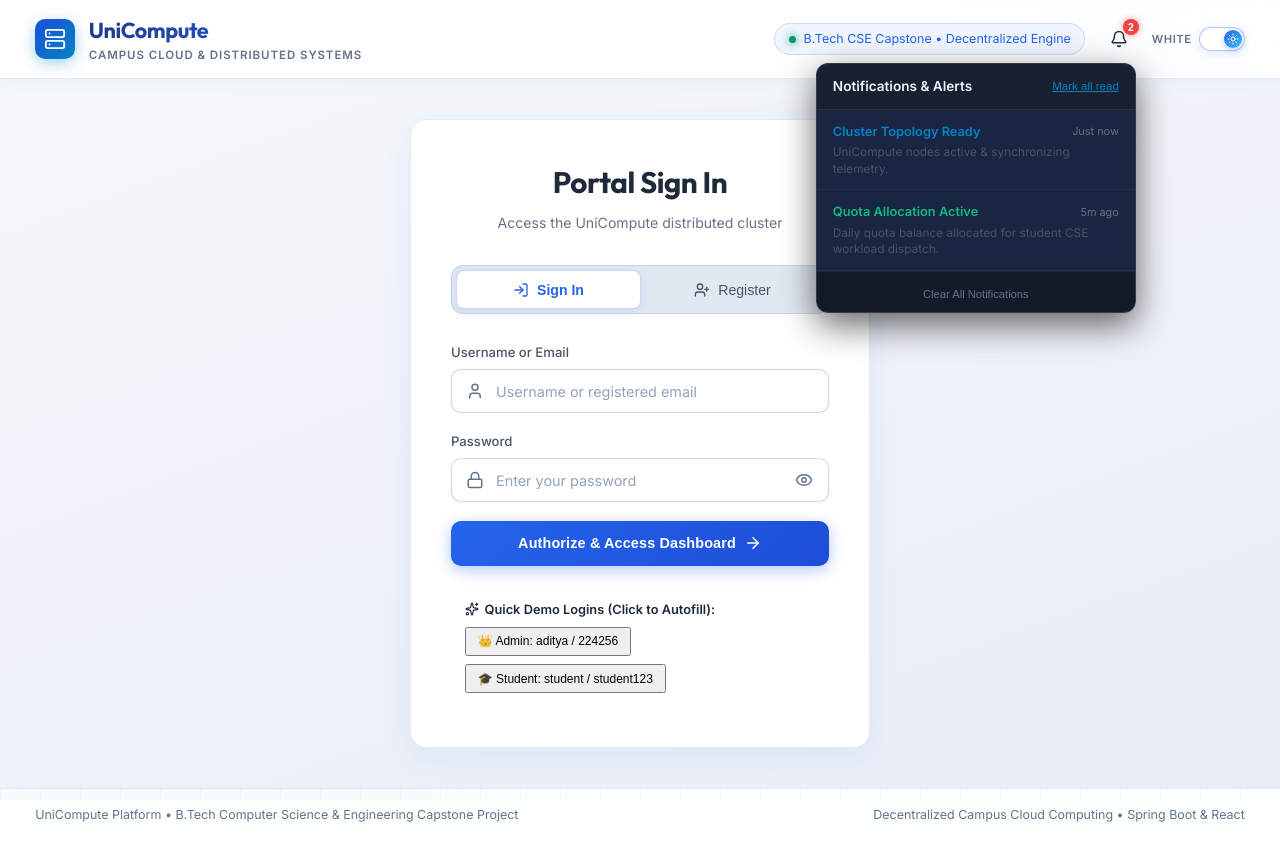
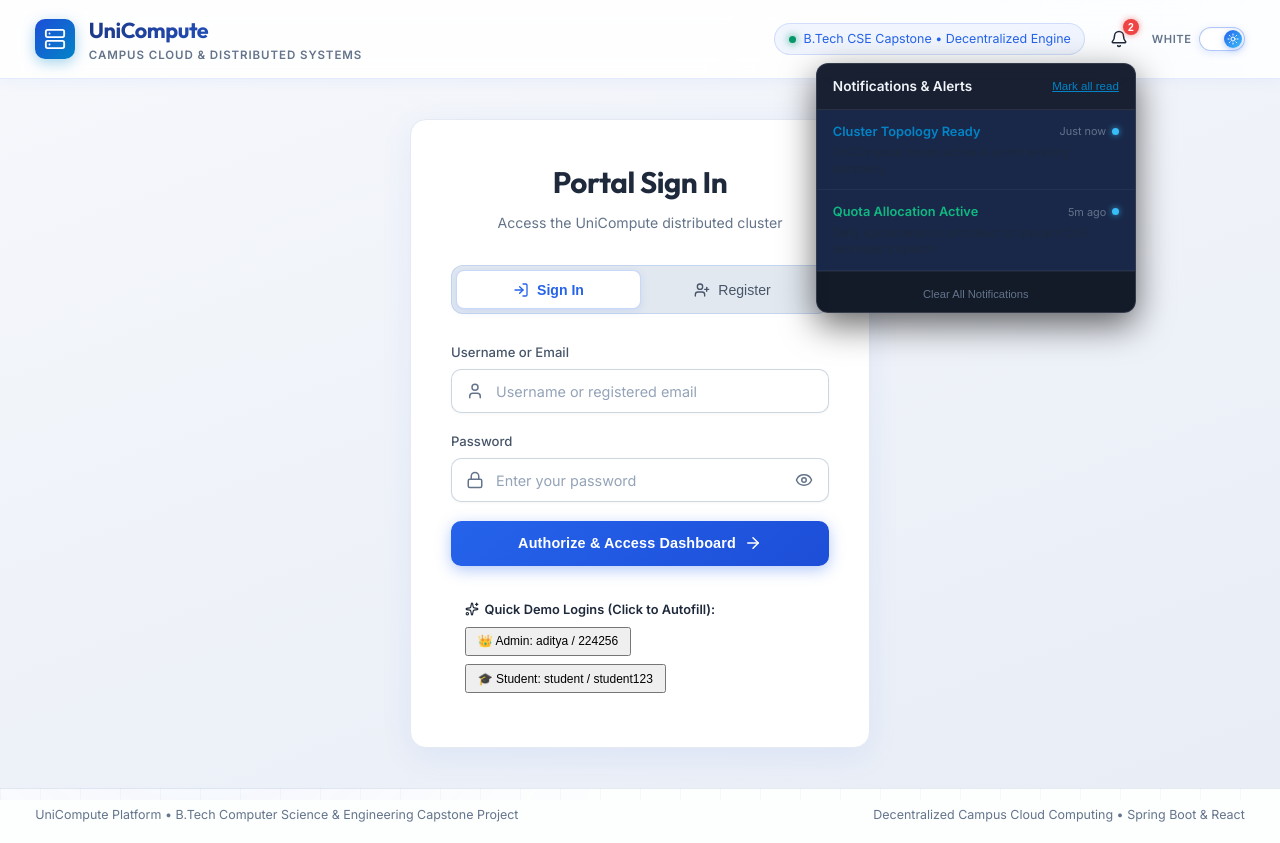
Before and after one commit to adityarawat-cse/UniCompute, a React (Vite) app in the folder frontend/: page / in a window 1280 px wide. Both pictures are taken after a click on the button "Notifications & System Alerts". Built offline with nearby package versions, Linux system fonts and the light colour scheme.

Commit message:
fix(frontend): persist notification read status across refreshes and add real-time lifecycle alerts

```diff
--- a/frontend/src/App.jsx
+++ b/frontend/src/App.jsx
@@ -502,7 +502,21 @@ print("Computation completed successfully on worker node.")
   }, [selectedProcessJobId, analyticsFilterMode]);
 
   // Notification Center & Alerts State (F-6)
-  const [notifications, setNotifications] = useState([
+  const prevJobStatusMap = useRef({});
+
+  const [notifications, setNotifications] = useState(() => {
+    try {
+      const saved = localStorage.getItem('unicompute_notifications');
+      if (saved) {
+        const parsed = JSON.parse(saved);
+        if (Array.isArray(parsed) && parsed.length > 0) {
+          return parsed;
+        }
+      }
+    } catch (e) {
+      console.warn('Failed to parse notifications from localStorage', e);
+    }
+    return [
       {
         id: 'n-1',
         title: 'Cluster Topology Ready',
@@ -519,12 +533,22 @@ print("Computation completed successfully on worker node.")
         time: '5m ago',
         read: false
       }
-  ]);
+    ];
+  });
   const [showNotifDropdown, setShowNotifDropdown] = useState(false);
+
+  // Sync notifications to localStorage so read/unread and custom alerts persist across refresh
+  useEffect(() => {
+    try {
+      localStorage.setItem('unicompute_notifications', JSON.stringify(notifications));
+    } catch (e) {
+      console.warn('Failed to persist notifications', e);
+    }
+  }, [notifications]);
 
   const addNotification = (title, message, type = 'info') => {
     const newNotif = {
-      id: 'notif-' + Date.now(),
+      id: 'notif-' + Date.now() + '-' + Math.random().toString(36).substring(2, 6),
       title,
       message,
       type,
@@ -532,6 +556,10 @@ print("Computation completed successfully on worker node.")
       read: false
     };
     setNotifications(prev => [newNotif, ...prev]);
+  };
+
+  const markNotificationAsRead = (id) => {
+    setNotifications(prev => prev.map(n => n.id === id ? { ...n, read: true } : n));
   };
 
   // Modal state for adding a worker node
@@ -589,7 +617,42 @@ print("Computation completed successfully on worker node.")
       const jobsRes = await fetch('/api/jobs');
       if (jobsRes.ok) {
         const data = await jobsRes.json();
+        if (Array.isArray(data)) {
           setAllBackendJobs(data);
+
+          // Real-time notification triggers for job lifecycle transitions
+          data.forEach(job => {
+            const prevStatus = prevJobStatusMap.current[job.jobId];
+            if (prevStatus && prevStatus !== job.status) {
+              if (job.status === 'COMPLETED') {
+                addNotification(
+                  'Job Completed',
+                  `"${job.jobName}" finished successfully (${job.durationMs || 0}ms).`,
+                  'success'
+                );
+              } else if (job.status === 'FAILED') {
+                addNotification(
+                  'Job Failed',
+                  `"${job.jobName}" failed: ${job.errorMessage || 'Execution terminated with error'}.`,
+                  'error'
+                );
+              } else if (job.status === 'SUSPENDED') {
+                addNotification(
+                  'Job Preempted',
+                  `"${job.jobName}" suspended to yield node to higher priority job.`,
+                  'warning'
+                );
+              } else if (job.status === 'RUNNING' && prevStatus === 'SUSPENDED') {
+                addNotification(
+                  'Job Resumed',
+                  `"${job.jobName}" resumed execution on compute worker.`,
+                  'info'
+                );
+              }
+            }
+            prevJobStatusMap.current[job.jobId] = job.status;
+          });
+        }
       }
     } catch (e) {
       // keep local
@@ -977,6 +1040,7 @@ print("Computation completed successfully on worker node.")
       const res = await fetch(`/api/jobs/${jobId}/cancel`, { method: 'POST' });
       if (res.ok) {
         setFeedback({ type: 'info', message: 'Cancellation signal sent. Worker will abort execution.' });
+        addNotification('Job Cancelled', 'Workload was aborted and unallocated quota refunded.', 'warning');
         fetchBackendInfo();
       } else {
         setFeedback({ type: 'error', message: 'Could not cancel job (it may have already finished).' });
@@ -1005,6 +1069,11 @@ print("Computation completed successfully on worker node.")
           headers: { 'Content-Type': 'application/json' },
           body: JSON.stringify({ deltaSeconds: additionalSeconds })
         });
+        addNotification(
+          'Quota Updated',
+          `Quota for "${targetUser.name || userEmail}" adjusted by ${additionalSeconds > 0 ? '+' : ''}${additionalSeconds}s.`,
+          'info'
+        );
       } catch (err) {
         console.warn('Could not sync quota to backend:', err);
       }
@@ -1313,14 +1382,18 @@ print("Computation completed successfully on worker node.")
                     notifications.map(n => (
                       <div
                         key={n.id}
+                        onClick={() => markNotificationAsRead(n.id)}
+                        title={n.read ? 'Marked as read' : 'Click to mark as read'}
                         style={{
                           padding: '0.75rem 1rem',
                           borderBottom: '1px solid rgba(255, 255, 255, 0.05)',
-                          background: n.read ? 'transparent' : 'rgba(37, 99, 235, 0.08)',
+                          background: n.read ? 'transparent' : 'rgba(37, 99, 235, 0.12)',
                           display: 'flex',
                           flexDirection: 'column',
                           gap: '0.2rem',
-                          transition: 'background 0.2s'
+                          cursor: 'pointer',
+                          transition: 'background 0.2s',
+                          position: 'relative'
                         }}
                       >
                         <div style={{ display: 'flex', justifyContent: 'space-between', alignItems: 'center' }}>
@@ -1331,9 +1404,24 @@ print("Computation completed successfully on worker node.")
                           }}>
                             {n.title}
                           </span>
-                          <span style={{ fontSize: '0.68rem', color: 'var(--text-dim)' }}>{n.time}</span>
-                        </div>
-                        <p style={{ margin: 0, fontSize: '0.74rem', color: 'var(--text-muted)', lineHeight: 1.4 }}>
+                          <span style={{ fontSize: '0.68rem', color: 'var(--text-dim)', display: 'flex', alignItems: 'center', gap: '0.35rem' }}>
+                            {n.time}
+                            {!n.read && (
+                              <span
+                                style={{
+                                  width: '7px',
+                                  height: '7px',
+                                  borderRadius: '50%',
+                                  background: '#38bdf8',
+                                  boxShadow: '0 0 6px rgba(56, 189, 248, 0.8)',
+                                  display: 'inline-block'
+                                }}
+                                title="Unread"
+                              />
+                            )}
+                          </span>
+                        </div>
+                        <p style={{ margin: 0, fontSize: '0.74rem', color: n.read ? 'var(--text-dim)' : 'var(--text-main)', lineHeight: 1.4 }}>
                           {n.message}
                         </p>
                       </div>
```
Lines whose indentation alone changed are shown as unchanged.
